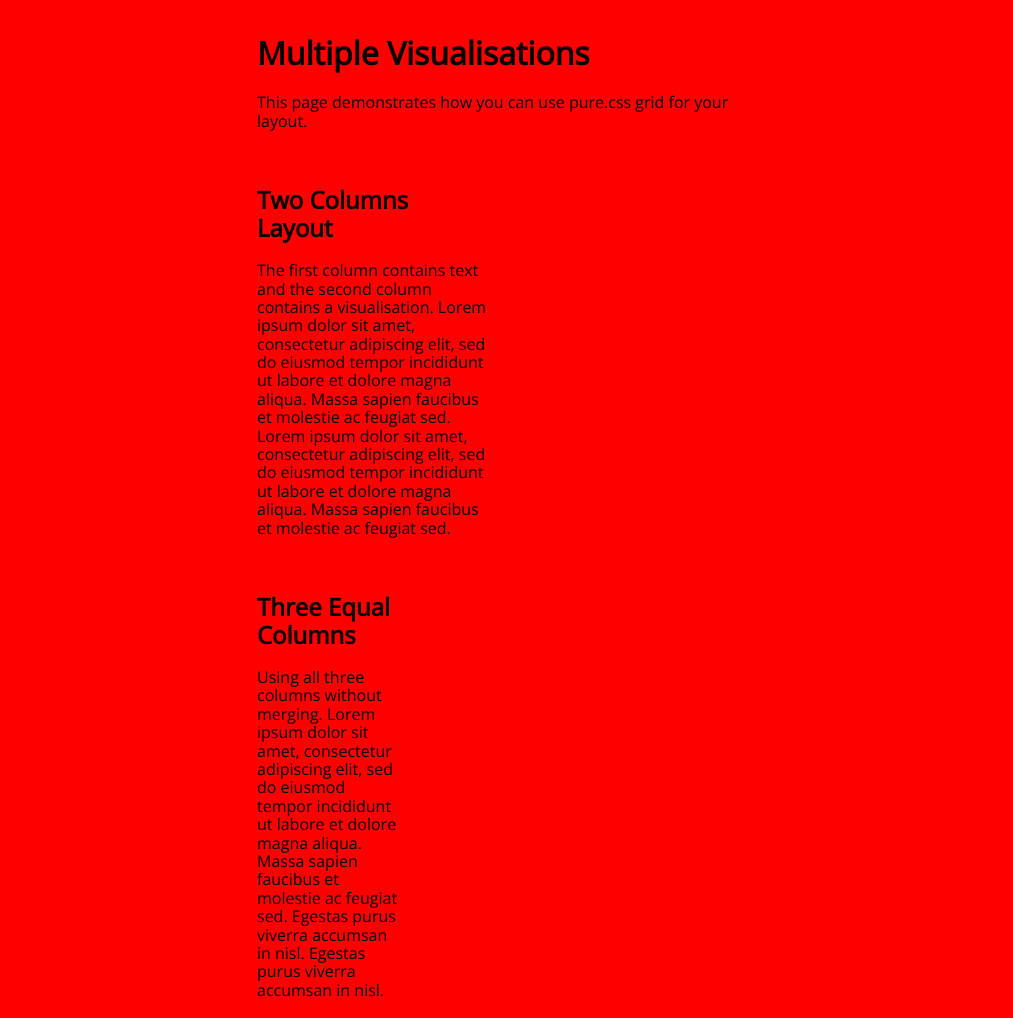
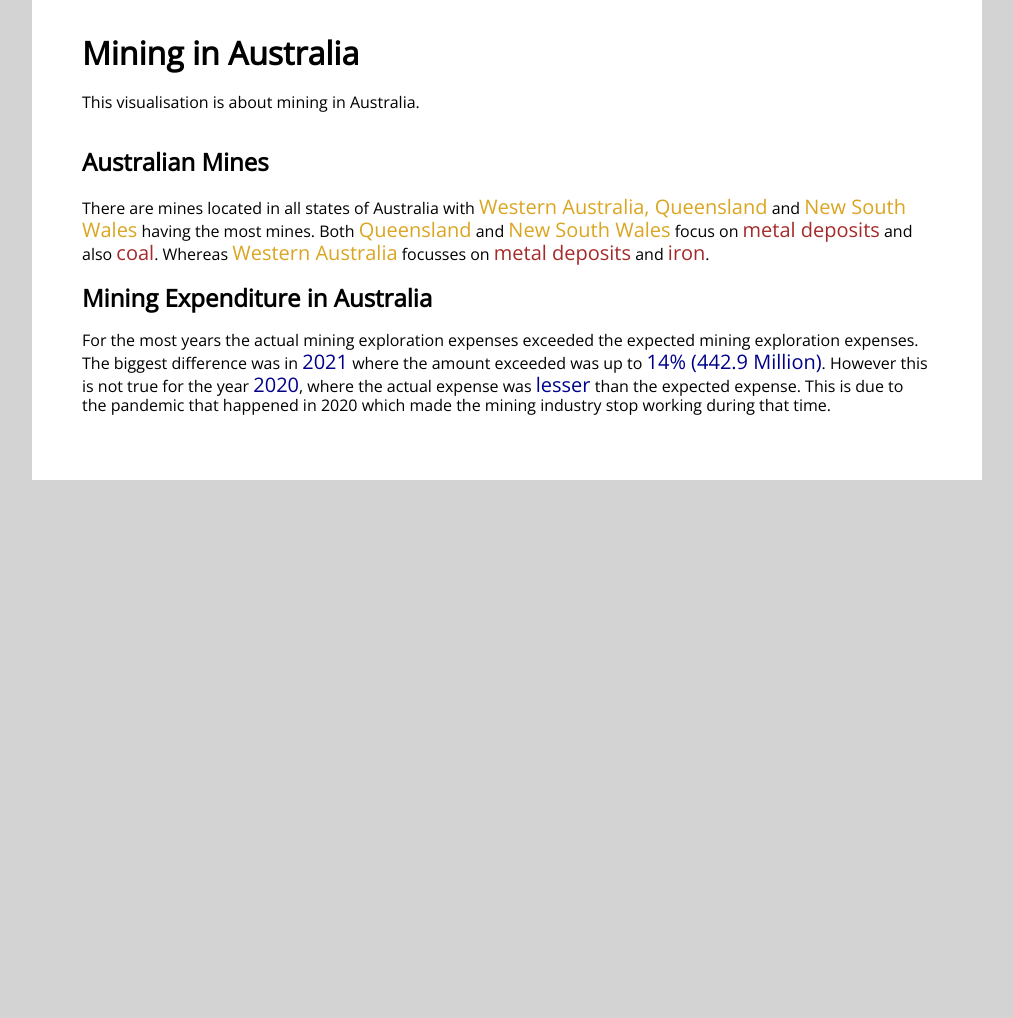
Before and after one commit to JunThye0206/Homework10, a plain HTML site: page index.html in a window 1280 px wide. Shown: the top 1018 px of the page, without its empty margins (133-1146 px from the left). After the commit the page ends 800 px from the top, so only its background shows below. Drawn offline with nearby package versions, Linux system fonts and the light colour scheme; files that its build step writes are made by us from their sources; a script that the page names is missing.

Commit message:
submit dashboard

```diff
--- a/index.html
+++ b/index.html
@@ -19,7 +19,7 @@
   <link href="https://fonts.googleapis.com/css2?family=Open+Sans&display=swap" rel="stylesheet">
 
   <!-- CSS file -->
-  <link rel="stylesheet" type="text/css" href="css/styles.css" media="all">
+  <link rel="stylesheet" type="text/css" href="styles.css" media="all">
 
 
 </head>
@@ -28,89 +28,44 @@
 
   <div class="page">
 
-    <!-- pure grid group -->
-    <div class="pure-g">
+
       <div class="pure-u-1-1">
-        <h1>Multiple Visualisations</h1>
-        <p>This page demonstrates how you can use pure.css grid for your layout.</p>
-      </div>
-    </div>
-    <!-- end pure grid group -->
-
-    <!-- pure grid group -->
-    <div class="pure-g">
-      <div class="pure-u-1-2">
-        <div class="description description-left">
-          <h2>Two Columns Layout</h2>
-          <p>The first column contains text and the second column contains a visualisation.
-            Lorem ipsum dolor sit amet, consectetur adipiscing elit, sed do eiusmod tempor incididunt ut labore et
-            dolore magna aliqua. Massa sapien faucibus et molestie ac feugiat sed. Lorem ipsum dolor sit amet, consectetur adipiscing elit, sed do eiusmod tempor incididunt ut labore et
-            dolore magna aliqua. Massa sapien faucibus et molestie ac feugiat sed. </p>
-        </div>
-      </div>
-      <div class="pure-u-1-2">
-        <div id="vis1" class="vis-container"></div>
-      </div>
-    </div>
-    <!-- end pure grid group -->
-
-    <!-- pure grid group -->
-    <div class="pure-g">
-      <div class="pure-u-1-3">
-        <div class="description description-left">
-          <h2>Three Equal Columns</h2>
-          <p>Using all three columns without merging. Lorem ipsum dolor sit amet, consectetur adipiscing elit, sed do
-            eiusmod tempor incididunt ut labore et dolore magna aliqua. Massa sapien faucibus et molestie ac feugiat
-            sed. Egestas purus viverra accumsan in nisl. Egestas purus viverra accumsan in nisl.</p>
-        </div>
-      </div>
-      <div class="pure-u-1-3">
-        <div id="vis4" class="vis-container"></div>
-      </div>
-      <div class="pure-u-1-3" style="width: 31.5%;">
-        <div id="vis3" class="vis-container" style="margin-left: 15px;"></div>
+        <h1>Mining in Australia</h1>
+        <p>This visualisation is about mining in Australia.</p>
       </div>
 
-    </div>
-    <!-- end pure grid group -->
 
-    <!-- pure grid group -->
-    <div class="pure-g">
-      <div class="pure-u-2-3">
-        <div id="vis2" class="vis-container"></div>
-      </div>
-      <div class="pure-u-1-3">
-        <div class="description description-right">
-          <h2>First and Second Columns Combined</h2>
-          <p>The first and second columns are combined. Lorem ipsum dolor sit amet,
-            consectetur adipiscing elit, sed do eiusmod tempor incididunt ut labore et dolore magna aliqua. Massa sapien
-            faucibus et molestie ac feugiat sed. Egestas purus viverra accumsan in nisl.</p>
-        </div>
-      </div>
-
-    </div>
-    <!-- end pure grid group -->
-
-    <div class="pure-g">
-      <div class="pure-u-1-1 small-font">
-        <p>This visualisation is created by <a href="https://fit3179.github.io/Vega-Lite/" target="_blank">FIT3179
-            Teaching Team</a>. The datasource is <a href="#" target=" _blank">some data repository online</href>.</p>
-      </div>
-    </div>
+      <div>
+        <h2>Australian Mines</h2>
+        <div id="vis1" class="vis-container">
+        </div><p>
+          There are mines located in all states of Australia with
+          <span class="highlight-place">Western Australia, Queensland</span> and
+          <span class="highlight-place">New South Wales</span> having the most mines. Both
+          <span class="highlight-place">Queensland</span> and <span class="highlight-place">New South Wales</span> focus on
+          <span class="highlight-type">metal deposits</span> and also <span class="highlight-type">coal</span>.
+          Whereas <span class="highlight-place">Western Australia</span> focusses on
+          <span class="highlight-type">metal deposits</span> and <span class="highlight-type">iron</span>.
+        </p>
 
 
-  </div> <!-- end page -->
+        <div>
+          <h2>Mining Expenditure in Australia</h2>
+          <div id="vis2" class="vis-container"></div>
+        <p>
+          For the most years the actual mining exploration expenses exceeded the expected mining exploration expenses. The biggest difference was in <span class="highlight-value">2021</span> where the amount exceeded was up to <span class="highlight-value">14% (442.9 Million)</span>. However this is not true for the year <span class="highlight-value">2020</span>, where the actual expense was  <span class="highlight-value">lesser</span> than the expected expense. This is due to the pandemic that happened in 2020 which made the mining industry stop working during that time.
+        </p></div>
+        </div>
+
+
+  </div>
 
   <script type="text/javascript">
-    var specVis1 = "./mines_location.vg.json";
-    var specVis2 = "./actual_vs_expected.vg.json";
+    var specVis1 = "mines_location.vg.json";
+    var specVis2 = "actual_vs_expected.vg.json";
 
     vegaEmbed('#vis1', specVis1, { "actions": false });
-
-    vegaEmbed('#vis2', specVis2, { "actions": false }).then(function (result) {
-      // Access the Vega view instance (https://vega.github.io/vega/docs/api/view/) as result.view
-    }).catch(console.error);
-
+    vegaEmbed('#vis2', specVis2, { "actions": false });
   </script>
 </body>
 
--- a/mines_location.vg.json
+++ b/mines_location.vg.json
@@ -1,6 +1,6 @@
 {
   "$schema": "https://vega.github.io/schema/vega-lite/v5.json",
-  "width": 800,
+  "width": 700,
   "height": 400,
   "title": "Mines in Australia",
   "projection": {"type": "mercator"},
--- a/styles.css
+++ b/styles.css
@@ -7,12 +7,12 @@ h1 {
 }
 
 body {
-    background-color: red;
+    background-color: lightgrey;
 }
 
 .page {
-    width: 500px;
-    background-color: red;
+    width: 850px;
+    background-color: white;
     margin: auto;
     padding: 50px;
     padding-top: 35px;
@@ -42,3 +42,21 @@ h1 {
 .small-font {
     font-size: 14px;
 }
+
+.highlight-place {
+	font-size: 20px;
+	font-style: bold;
+	color: goldenrod;
+}
+
+.highlight-type {
+	font-size: 20px;
+	font-style: bold;
+	color: brown;
+}
+
+.highlight-value {
+	font-size: 20px;
+	font-style: bold;
+	color: darkblue;
+}
```
Also changed, not shown: actual_vs_expected.vg.json (+8 -10 lines).
